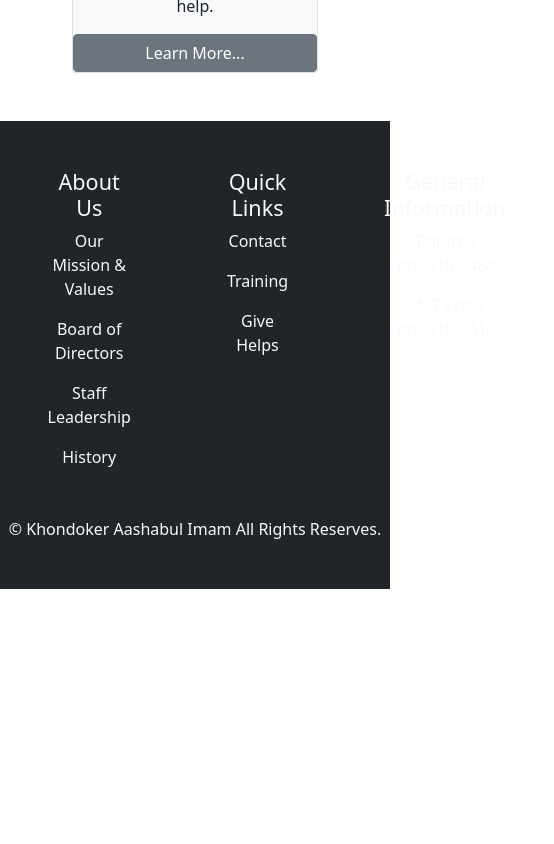
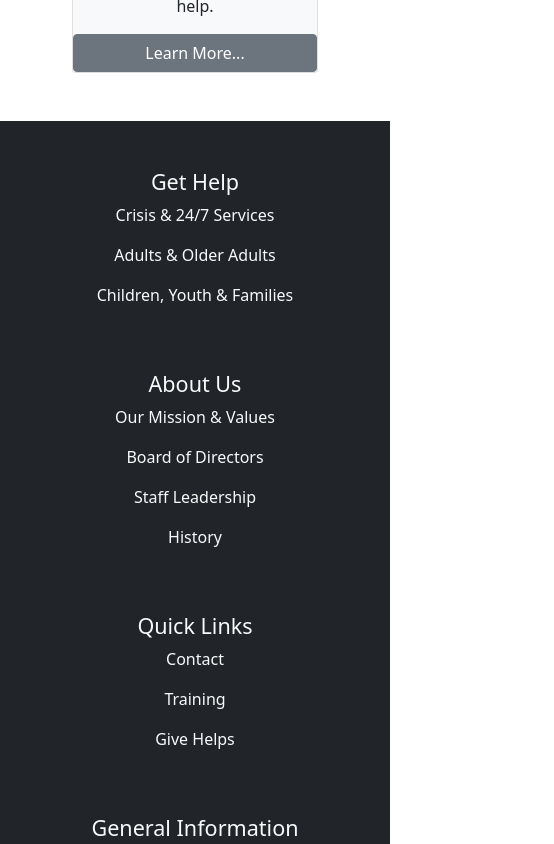
Before and after one commit to aashabul/dhaka-mental-health-service, a React (Create React App) app: page / in a window 390 px wide. Shown: the part 3880-4724 px from the top of the page, 554 px wide, since content can reach past the window. Before the commit the page ends 4469 px from the top, so only its background shows below. Built offline with nearby package versions, Linux system fonts and the light colour scheme.

Commit message:
header and footer responsive

```diff
--- a/src/Pages/Components/Footer/Footer.js
+++ b/src/Pages/Components/Footer/Footer.js
@@ -2,8 +2,8 @@ import React from 'react';
 
 const Footer = () => {
     return (
-        <div className="bg-dark text-light py-5">
-            <div className=" d-flex  justify-content-center ">
+        <div className="bg-dark text-light py-5 d-flex flex-column flex-wrap">
+            <div className=" d-flex  justify-content-center gap-5 flex-wrap">
                 <div className="px-5">
                     <h4>Get Help</h4>
                     <p>Crisis &amp; 24/7 Services</p>
```
Also changed, not shown: 1 other file (tests, documents, lock files or other folders).
